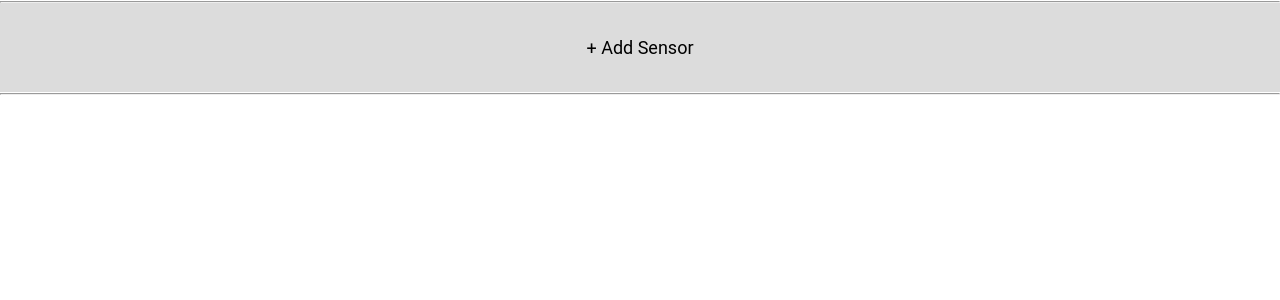
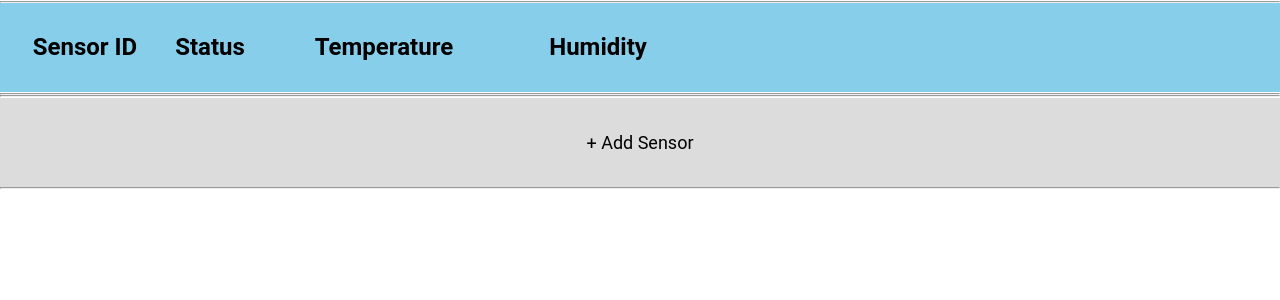
Before and after one commit to billy0705/IOT, a PHP site: page /sensorDashboard/ in a window 1280 px wide. Shown: the part 89-389 px from the top of the page. Run offline with PHP 8.4, Linux system fonts and the light colour scheme; data that the repository does not hold is empty.

Commit message:
sensor list & location status diplay improve

```diff
--- a/sensorDashboard/sensorDashboard.php
+++ b/sensorDashboard/sensorDashboard.php
@@ -4,15 +4,23 @@
 		<meta charset="utf-8" />
 		<meta name="viewport" content="width=device-width, initial-scale=1.0" />
 		<title>Sensor DashBoard</title>
-		<link rel="stylesheet" href="../css/styles.css">
+		<link rel="stylesheet" href="../css/styles.css?">
 	</head>
 	<body>
 		<?php require "header.php"?>
 		<div >
 			<main>
 				<hr>
-				<div class="sensordashboard" style="background-color: Gainsboro;">
-				<a href="../sensorDashboard/addSensor.php" style="display:block; width:100%;"> + Add Sensor</a>
+				<div class="sensordashboard">
+					<a style="display:block; width:150px; font-size:1.5em; font-weight:bold;">Sensor ID</a>
+					<a style="display:block; width:100px; font-size:1.5em; font-weight:bold;">Status</a>
+					<a style="display:block; width:10px"></a>
+					<a style="display:block; width:200px; font-size:1.5em; font-weight:bold;">Temperature</a>
+					<a style="display:block; width:10px"></a>
+					<a style="display:block; width:180px; font-size:1.5em; font-weight:bold;">Humidity</a>
+					<div class="sensordashboard-right">
+
+					</div>
 				</div>
 				<hr>
 				<?php
@@ -47,6 +55,11 @@
 						echo $obj->statusMessage;
 					}
 					?>
+				<hr>
+				<div class="sensordashboard" style="background-color: Gainsboro;">
+				<a href="../sensorDashboard/addSensor.php" style="display:block; width:100%;"> + Add Sensor</a>
+				</div>
+				<hr>
 
 			</main>
 		</div>
```
Also changed, not shown: displayDashboard/locationStatusBoard/locationStatusBoard.php (+5 -5 lines), sensorDashboard/sensorStatus.php (+6 -6 lines).
